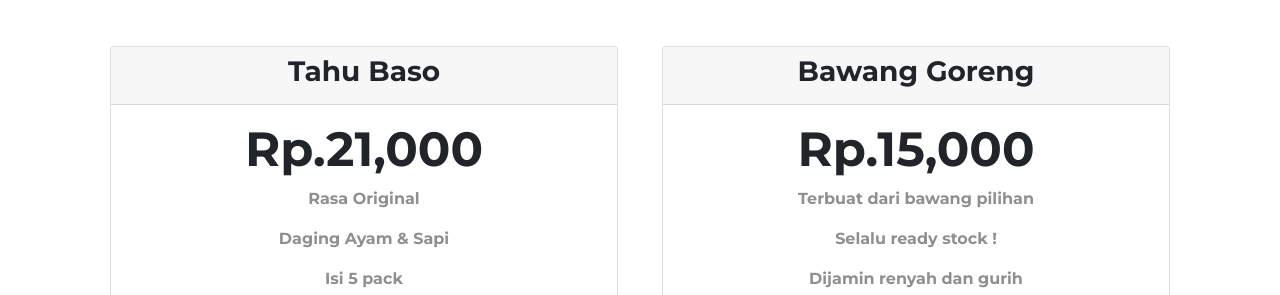
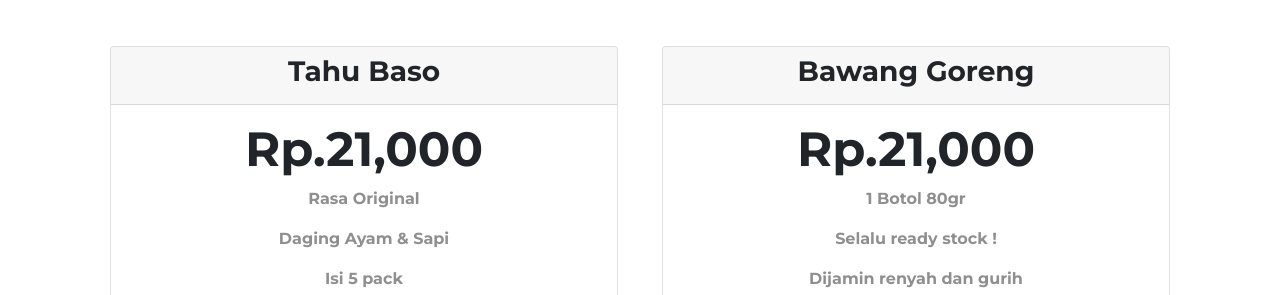
Before and after one commit to sxhvxa/kesayangan, a plain HTML site: page index.html in a window 1280 px wide. Shown: the part 2164-2459 px from the top of the page. Drawn offline with nearby package versions, Linux system fonts and the light colour scheme.

```diff
--- a/index.html
+++ b/index.html
@@ -145,8 +145,8 @@
       <div class="col-lg-6 col-md-6 pricing-column">
           <div class="card">
             <div class="card-header"><h3>Bawang Goreng</h3></div>
-            <div class="card-body"><h2>Rp.15,000</h2>
-              <p>Terbuat dari bawang pilihan</p>
+            <div class="card-body"><h2>Rp.21,000</h2>
+              <p>1 Botol 80gr</p>
               <p>Selalu ready stock !</p>
               <p>Dijamin renyah dan gurih</p>
               <button class="btn btn-block btn-outline-dark"type="button"><i class="fab fa-whatsapp"></i><a class="order"href="https://wa.me/6281380983558"> ORDER</a></button>
```
